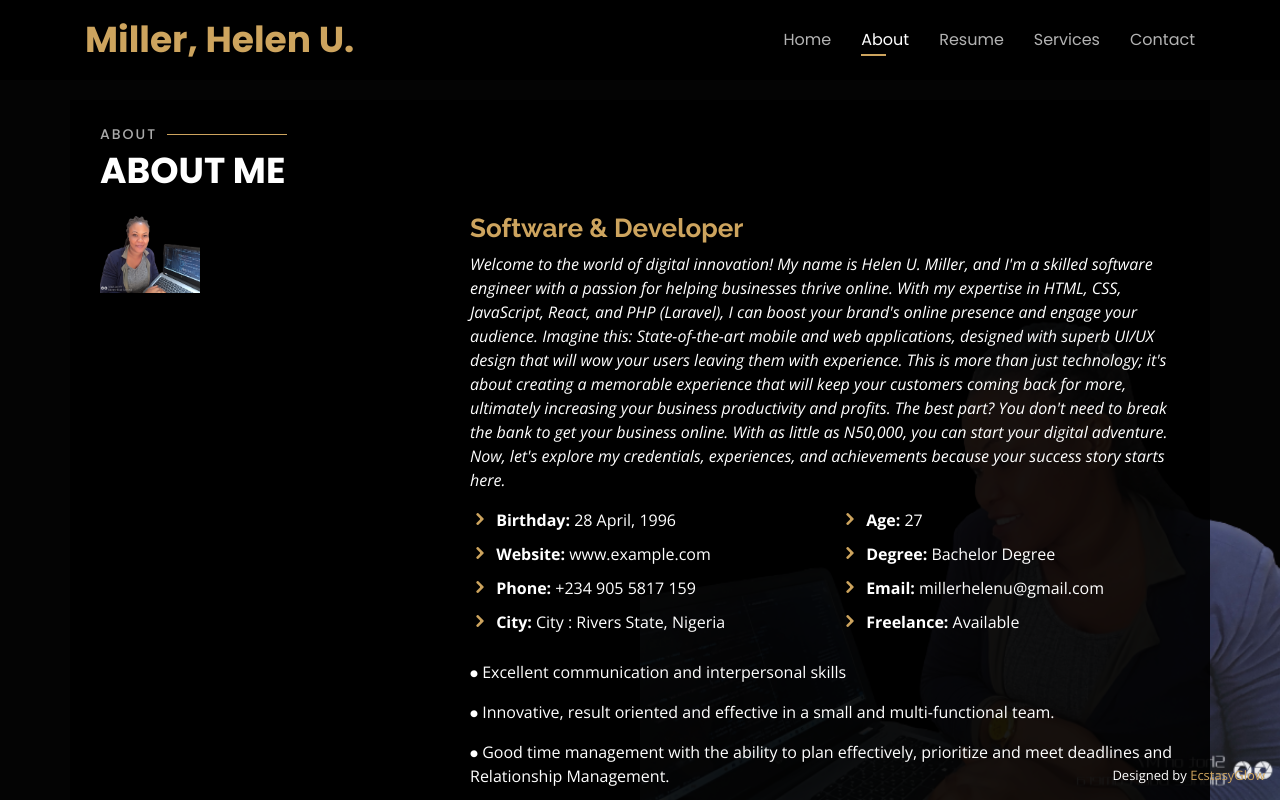
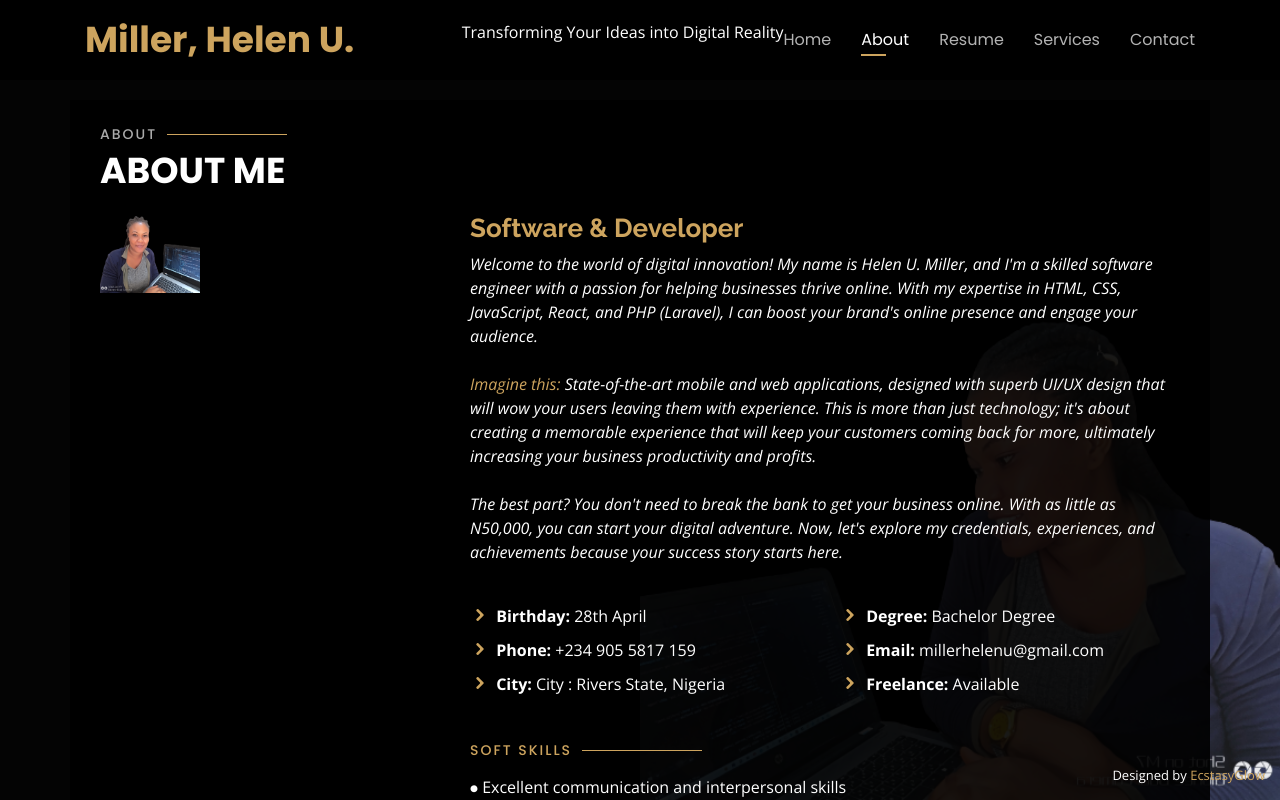
Before and after one commit to Debosslady/EcstasyGlow, a plain HTML site: page index.html in a window 1280 px wide. Both pictures are taken after a click on the link "About". Shown: the top 800 px of the page. Drawn offline with nearby package versions, Linux system fonts and the light colour scheme.

Commit message:
About worked on

```diff
--- a/index.html
+++ b/index.html
@@ -43,7 +43,8 @@
       <h1 ><a href="index.html"style="color:#cda45e;">Miller, Helen U.</a></h1>
       <!-- Uncomment below if you prefer to use an image logo -->
       <!-- <a href="index.html" class="mr-auto"><img src="assets/img/logo.png" alt="" class="img-fluid"></a> -->
-      <h2>I'm a passionate <span class="typing-animation">Software Engineer</span> from Nigeria</h2>
+      <h2>I'm a passionate <span class="typing-animation">Software &nbsp; Engineer</span></h2>
+      <p>Transforming Your Ideas into Digital Reality</p>
 
       <nav class="nav-menu d-none d-lg-block">
         <ul>
@@ -111,36 +112,37 @@
                         My name is Helen U. Miller, and I'm a skilled software engineer with a passion for helping businesses thrive online.
 
 
-                        With my expertise in HTML, CSS, JavaScript, React, and PHP (Laravel), I can boost your brand's online presence and engage your audience.
+                        With my expertise in HTML, CSS, JavaScript, React, and PHP (Laravel), I can boost your brand's online presence and engage your audience.<br><br>
 
-                        Imagine this: State-of-the-art mobile and web applications, designed with superb UI/UX design that will wow your users leaving them with experience.
+                        <span class="section-title" style="color:#cda45e;">Imagine this: </span>State-of-the-art mobile and web applications, designed with superb UI/UX design that will wow your users leaving them with experience.
 
 
-                        This is more than just technology; it's about creating a memorable experience that will keep your customers coming back for more, ultimately increasing your business productivity and profits.
+                        This is more than just technology; it's about creating a memorable experience that will keep your customers coming back for more, ultimately increasing your business productivity and profits.<br><br>
 
 
                         The best part? You don't need to break the bank to get your business online. With as little as N50,000, you can start your digital adventure.
 
 
                         Now, let's explore my credentials, experiences, and achievements because your success story starts here.
-                    </p>
+                    </p><br>
                     <div class="row">
                         <div class="col-lg-6">
                             <ul>
-                        <li><i class="icofont-rounded-right"></i> <strong>Birthday:</strong> 28 April, 1996</li>
-                        <li><i class="icofont-rounded-right"></i> <strong>Website:</strong> www.example.com</li>
+                            <li><i class="icofont-rounded-right"></i> <strong>Birthday:</strong> 28th April</li>
                             <li><i class="icofont-rounded-right"></i> <strong>Phone:</strong> +234 905 5817 159</li>
                             <li><i class="icofont-rounded-right"></i> <strong>City:</strong> City : Rivers State, Nigeria</li>
                             </ul>
                         </div>
                         <div class="col-lg-6">
                             <ul>
-                        <li><i class="icofont-rounded-right"></i> <strong>Age:</strong> 27</li>
                             <li><i class="icofont-rounded-right"></i> <strong>Degree:</strong> Bachelor Degree</li>
                             <li><i class="icofont-rounded-right"></i> <strong>Email:</strong> millerhelenu@gmail.com</li>
                             <li><i class="icofont-rounded-right"></i> <strong>Freelance:</strong> Available</li>
                             </ul>
                         </div>
+                    </div><br>
+                    <div class="section-title">
+                        <h1 style="color:#cda45e;">Soft Skills</h1>
                     </div>
                     <p>  ⦁	Excellent communication and interpersonal skills</p>
                     <p>  ⦁	Innovative, result oriented and effective in a small and multi-functional team.</p>
```
Lines whose indentation alone changed are shown as unchanged.
